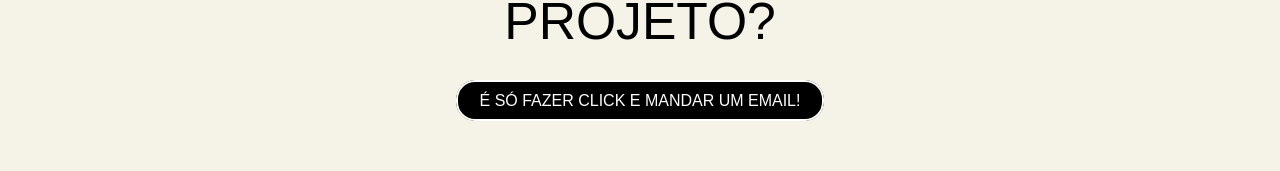
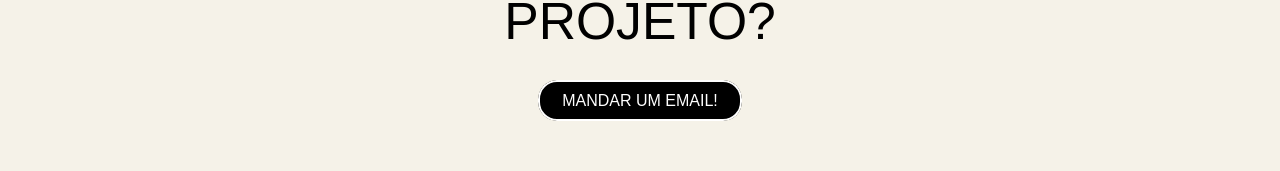
Before and after one commit to devcarolinealmeida/bora-pro-role, a Next.js app: page / in a window 1280 px wide. Shown: the part 3742-3913 px from the top of the page. Built offline with nearby package versions, Linux system fonts and the light colour scheme; no server answers; a web font is replaced by a local one.

Commit message:
UPDATE: email footer

```diff
--- a/sections/Footer/index.tsx
+++ b/sections/Footer/index.tsx
@@ -8,8 +8,8 @@ export  const Footer = () => {
                     <h4 className="text-center max-w-[24ch]">Quer escrever pra gente ou propor um projeto?</h4>
                     <Link
                     role="button" aria-label="Click para mandar um email"
-                    className="btn-pulse" href='mailto:boraprorole@gmail.com' target="_blank">
-                        <span>É só fazer click e mandar um email!</span>
+                    className="btn-pulse" href='mailto:camilaejoao1706@gmail.com' target="_blank">
+                        <span>Mandar um email!</span>
                     </Link>
                 </div>
                 <div className="flex flex-col md:flex-row gap-2 items-center md:justify-between pt-6">
```
